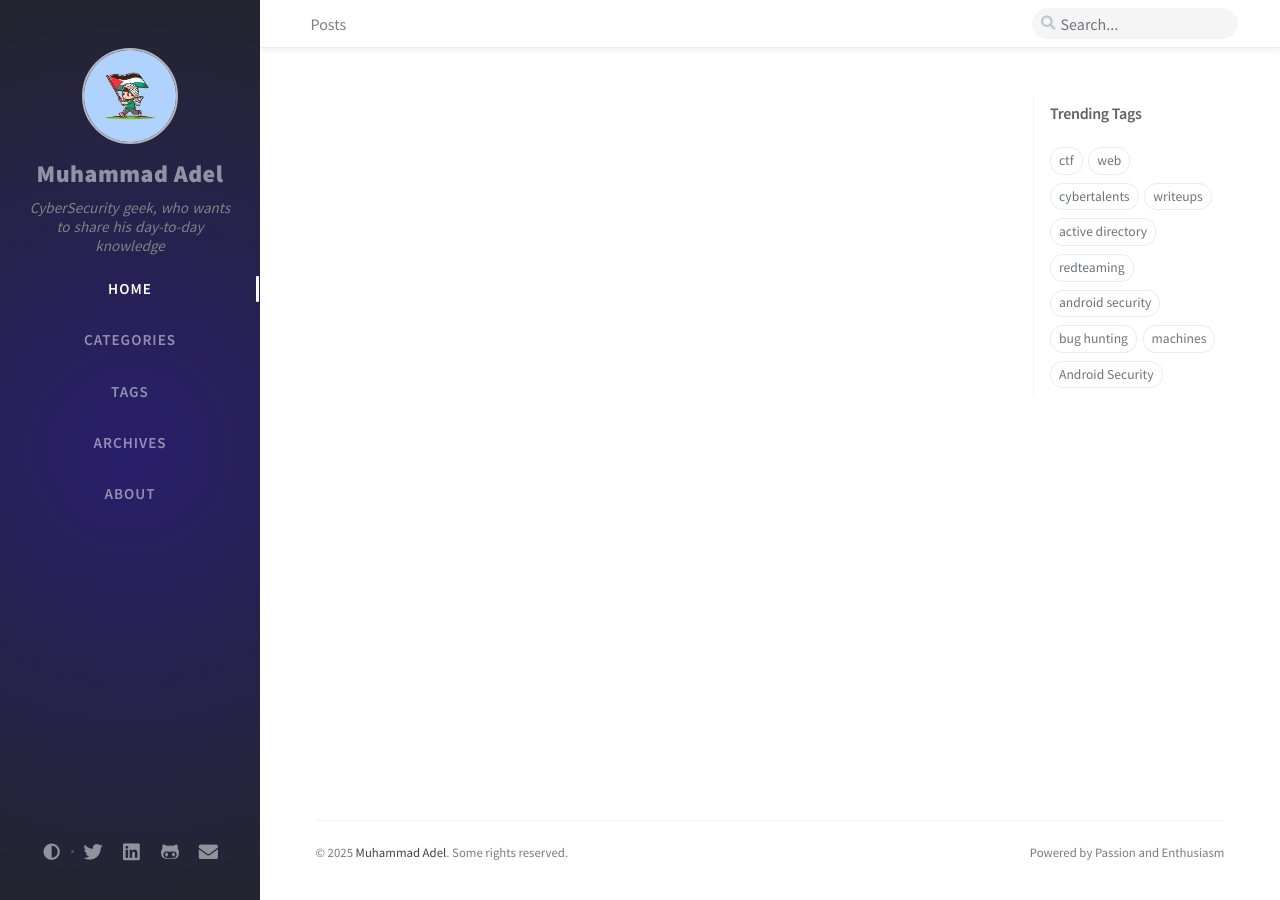
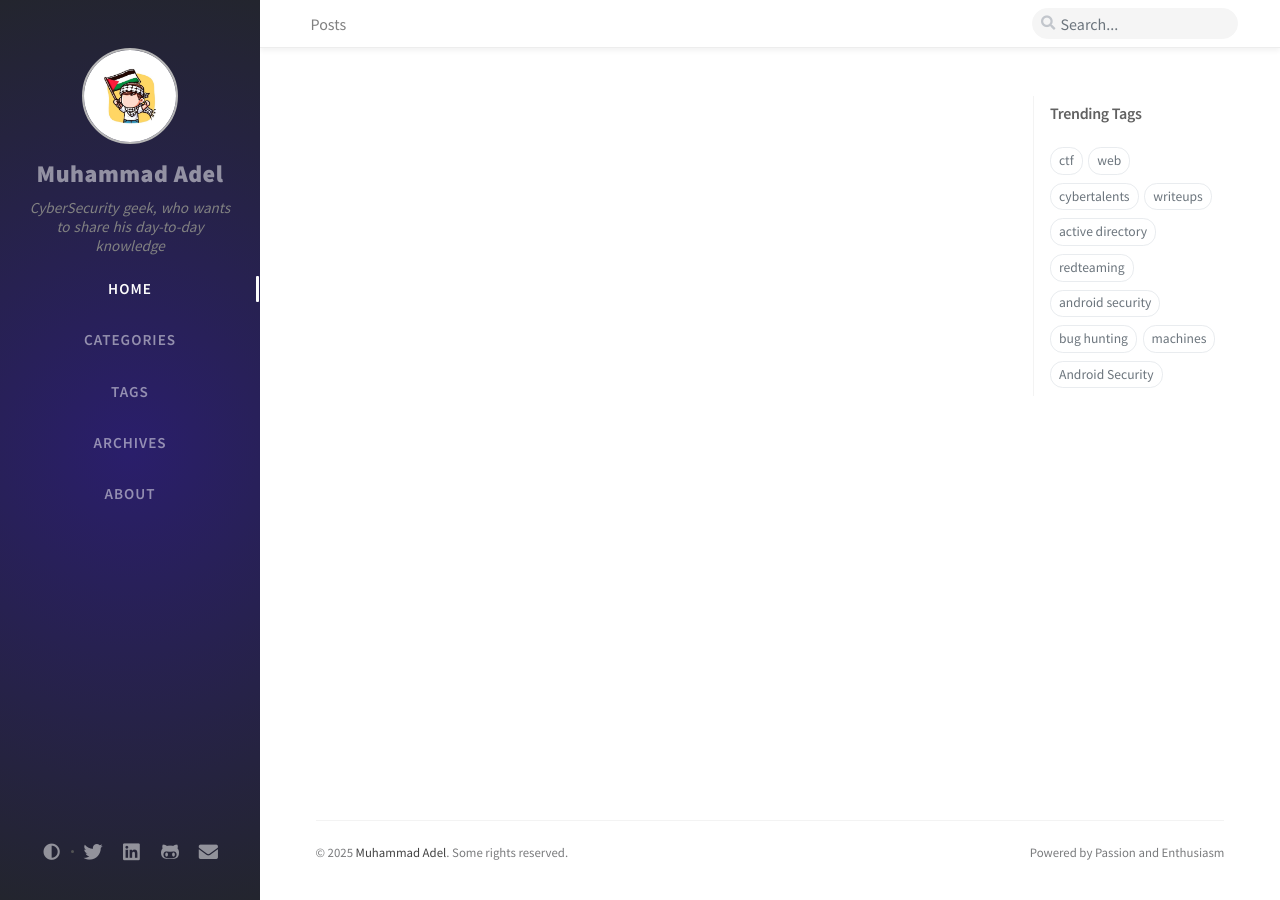
Before and after one commit to ItsFadinG/ItsFadinG.github.io, a Jekyll site: the page built from index.html, in a window 1280 px wide. Built offline with Jekyll 4.4.1, drawn with Linux system fonts in a browser that asks for light colours; nearby versions of some CDN libraries; comment, search, counter and statistics services are not loaded.

Commit message:
modified:   _config.yml 	new file:   assets/img/pal-avatar2.jpg

```diff
--- a/_config.yml
+++ b/_config.yml
@@ -77,7 +77,7 @@ theme_mode:   # [light|dark]
 img_cdn: ''
 
 # the avatar on sidebar, support local or CORS resources
-avatar: /assets/img/pal-avatar3.jpg
+avatar: /assets/img/pal-avatar2.jpg
 
 # boolean type, the global switch for ToC in posts.
 toc:
```
Also changed, not shown: assets/img/pal-avatar2.jpg (added).
